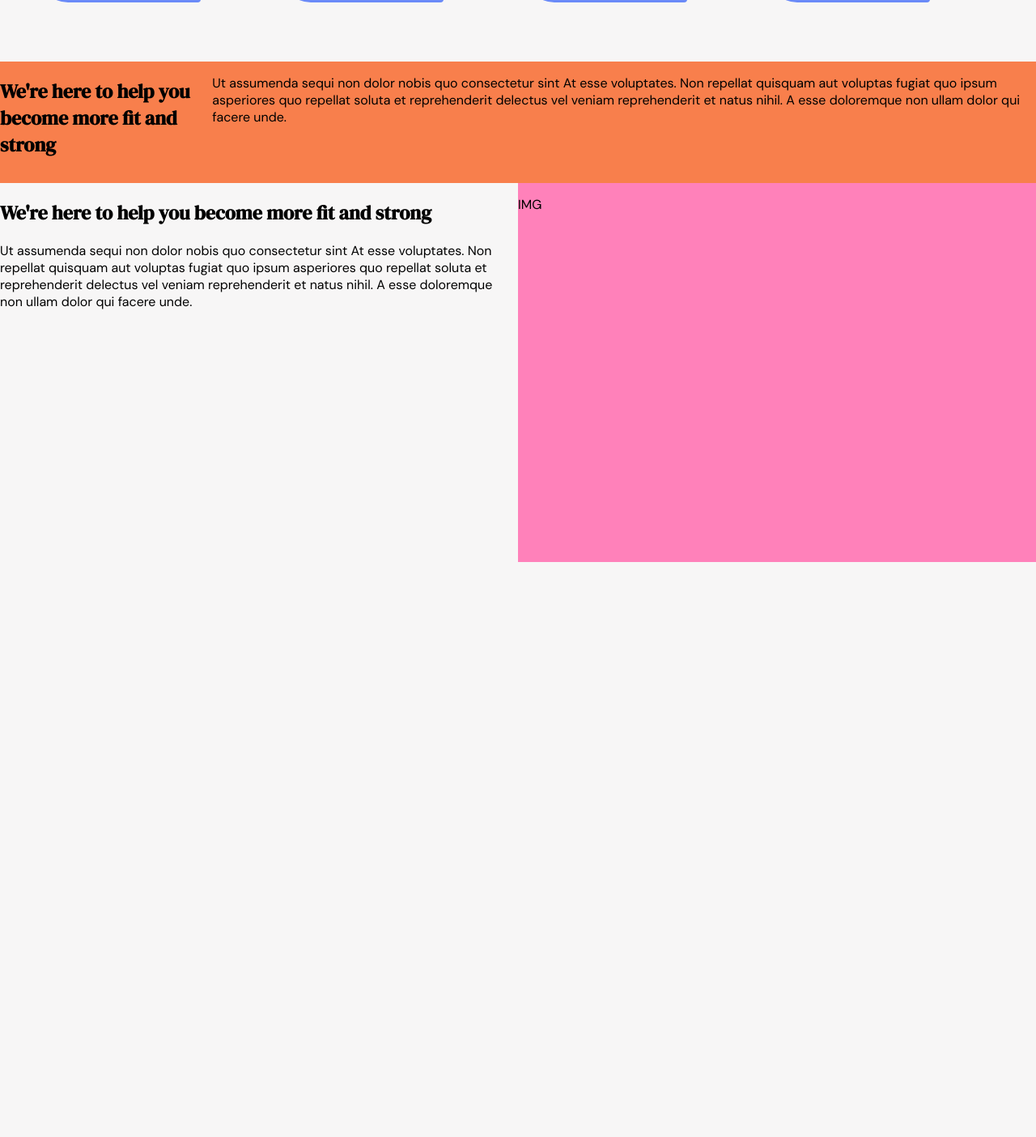
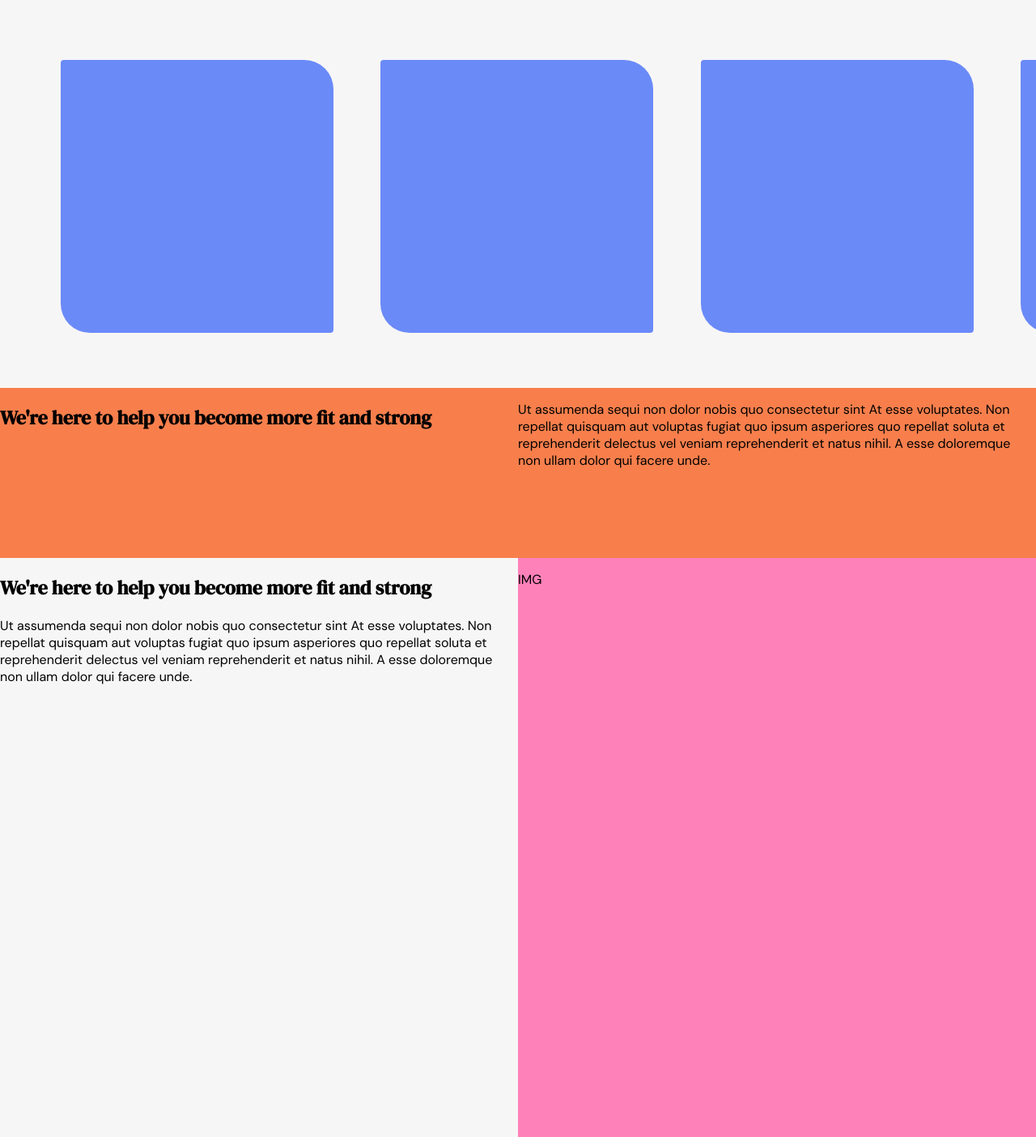
Before and after one commit to brooklinlee/wellfit, a Django app: page /home/ in a window 1280 px wide. Shown: the part 713-2117 px from the top of the page at 81% size. Before the commit the page ends 1407 px from the top, so only its background shows below. Run offline with Django 4.2, Linux system fonts and the light colour scheme.

Commit message:
work on homepage layout

```diff
--- a/main_app/static/css/base.css
+++ b/main_app/static/css/base.css
@@ -28,6 +28,9 @@ font-family: 'DM Serif Display', serif; */
 body {
   overflow: auto;
   /* padding-top: 80px; */
+}
+main {
+  padding-top: 80px;
 }
 
 h1 {
--- a/main_app/static/css/home.css
+++ b/main_app/static/css/home.css
@@ -1,6 +1,10 @@
+main {
+  padding-top: 0;
+}
+
 .banner{
   width: 100%;
-  height: 468px;
+  height: 712px;
   background-image: url('../images/home-banner.svg');
   background-size: cover;
   display: flex;
@@ -19,34 +23,41 @@
 }
 
 .benefits {
+  height: 460px;
   width: 100%;
   white-space: nowrap;
   overflow-x: auto;
-  /* padding: 24px;  */
-  /* margin-left: 36px; */
 }
 
 .home-scroll-img {
   display: inline-block;
   margin-right: 36px;
-  height: 200px;
-  width: 200px;
+  height: 337px;
+  width: 337px;
   border-radius: 4px 36px 4px 36px;
   background-color: var(--blue);
-  margin: 48px;
+  margin: 75px 27px 46px 27px;
+}
+
+#first-img {
+  margin-left: 75px;
 }
 
 .orange-banner {
-  height: 150px;
+  height: 210px;
   width: 100%;
   background-color: var(--orange);
   display: flex;
   flex-direction: row;
 }
 
+.orange-banner > * {
+  width: 50%;
+}
+
 .cta{
   width: 100%;
-  height: 468px;
+  height: 715px;
   display: flex;
   flex-direction: row;
   justify-content: space-around;
--- a/main_app/templates/home.html
+++ b/main_app/templates/home.html
@@ -7,7 +7,7 @@
 
 {% block content %}
 
-<main>
+
   <section class="banner">
     <div class="banner-text">
       <h1 class="title">Get ready for change to happen</h1>
@@ -17,7 +17,8 @@
     </div>
   </section>
   <section class="benefits">
-    <div class="home-scroll-img"></div>
+    <div class="home-scroll-img" id="first-img"></div>
+    <div class="home-scroll-img" ></div>
     <div class="home-scroll-img"></div>
     <div class="home-scroll-img"></div>
     <div class="home-scroll-img"></div>
@@ -39,6 +40,6 @@
     </div>
   </section>
   </section>
-</main>
+
 
 {% endblock%}
--- a/main_app/templates/workouts/index.html
+++ b/main_app/templates/workouts/index.html
@@ -7,7 +7,7 @@
 
 {% block content %}
 
-<main>
+
   <h1>Welcome back, {{user.username|title}}</h1>
 
   {% if request.has_worked_out_today %}
@@ -27,6 +27,6 @@
     </div>
   {% endfor %}
 
-</main>
+
 
 {% endblock%}
```
